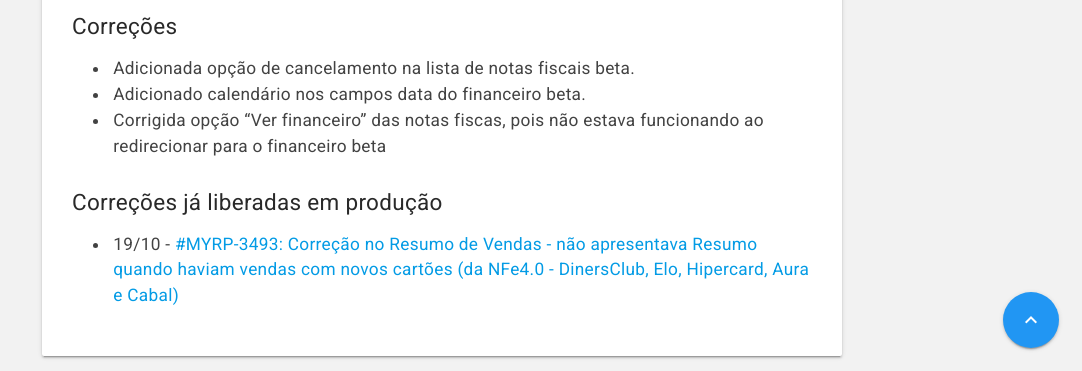
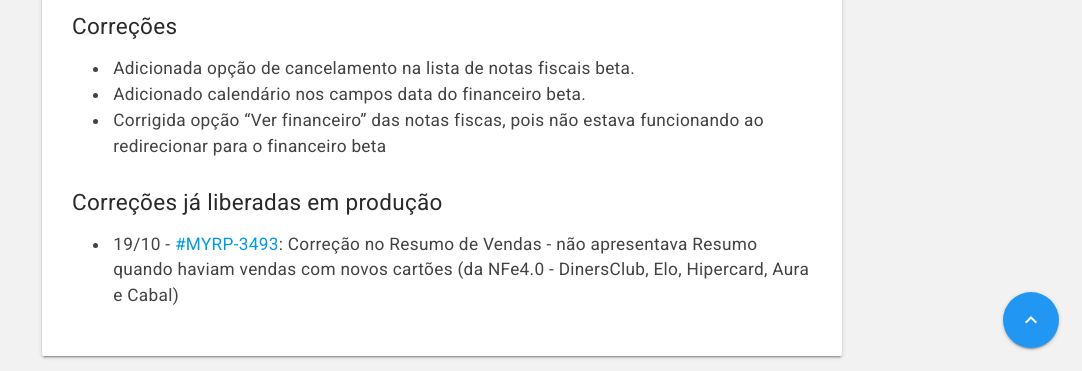
Before and after one commit to myrp-maicon/changelog-myrp, a Jekyll site: the page built from docs/myrp/18.10.01.md, in a window 1280 px wide and 900 px high, scrolled down 3137 px, cut to the strip 529-900 px from the top of the window. Shown: the whole strip, without its empty margins (198-1280 px from the left). Built offline with Jekyll 4.4.1, drawn with Linux system fonts in a browser that asks for light colours; nearby versions of some CDN libraries; our own code applies the rules of GitHub Pages for plain Markdown files; the repository's description, which GitHub fills in, is left out.

```diff
--- a/docs/myrp/18.10.01.md
+++ b/docs/myrp/18.10.01.md
@@ -52,4 +52,4 @@ As alterações estarão disponíveis no ambiente demo.myrp.com.br (212) na ter
 * Corrigida opção "Ver financeiro" das notas fiscas, pois não estava funcionando ao redirecionar para o financeiro beta
 
 ## Correções já liberadas em produção
-* 19/10 - [#MYRP-3493: Correção no Resumo de Vendas - não apresentava Resumo quando haviam vendas com novos cartões (da NFe4.0 - DinersClub, Elo, Hipercard, Aura e Cabal) ](https://devmyrp.atlassian.net/browse/MYRP-3493)
+* 19/10 - [#MYRP-3493](https://devmyrp.atlassian.net/browse/MYRP-3493): Correção no Resumo de Vendas - não apresentava Resumo quando haviam vendas com novos cartões (da NFe4.0 - DinersClub, Elo, Hipercard, Aura e Cabal)
```
Also changed, not shown: docs/myrp/index.md (+1 -1 lines).
